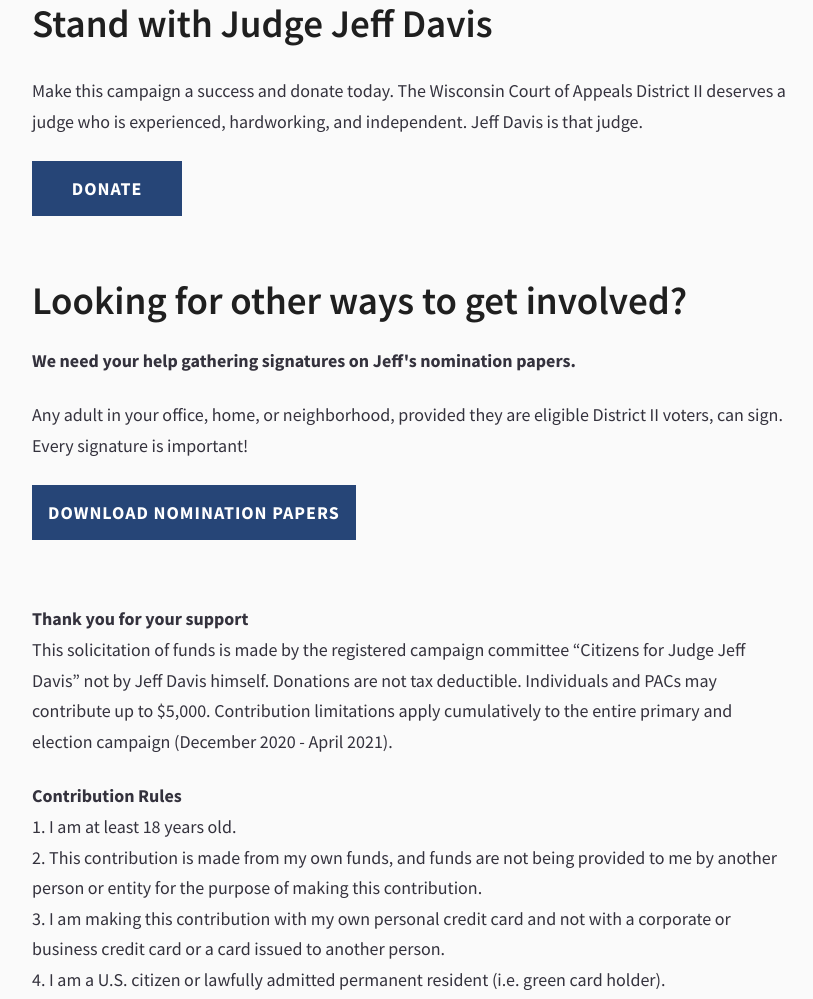
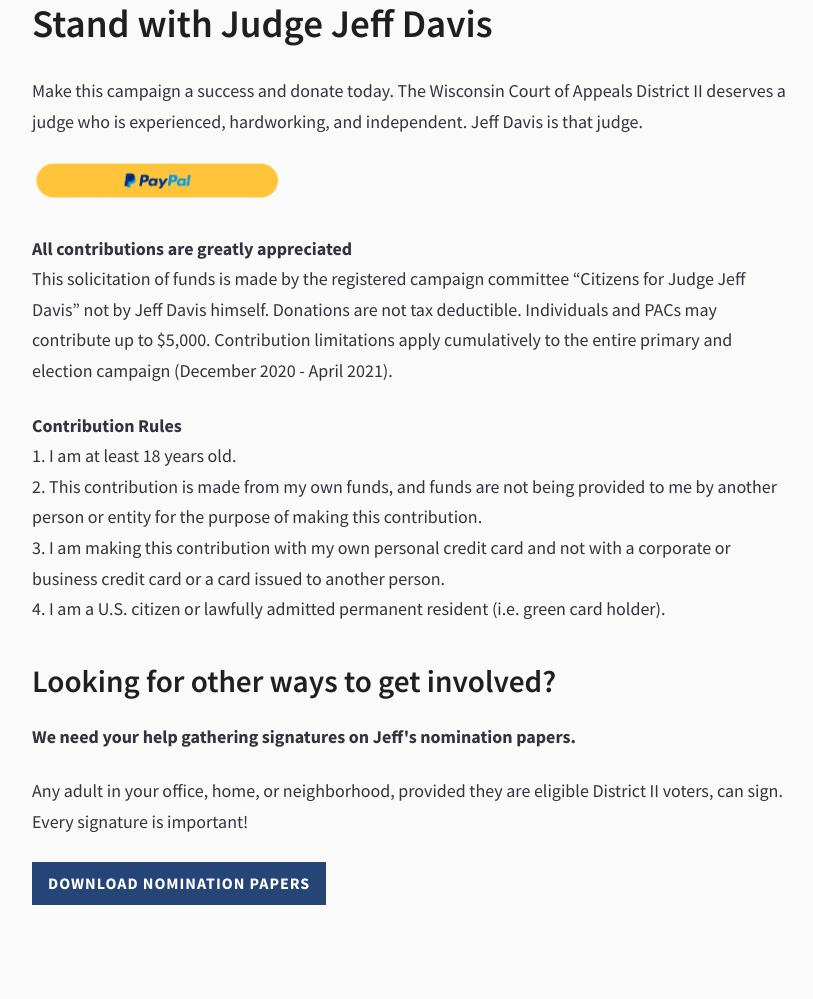
Before and after one commit to tekjoe/judicial-campaign, a Gatsby site: page /donate in a window 1280 px wide. Shown: the part 432-1431 px from the top of the page, without its empty margins (228-1041 px from the left). Built offline with nearby package versions, Linux system fonts and the light colour scheme; Gatsby itself is replaced by a stand-in of ours.

Commit message:
made edits to donate page and contact link in header elements

```diff
--- a/src/components/atoms/OutboundLinkButton/index.js
+++ b/src/components/atoms/OutboundLinkButton/index.js
@@ -11,16 +11,15 @@ const Button = styled(OutboundLink)`
   font-weight: bold;
   letter-spacing: 1px;
   min-width: 150px;
-  font-size: 1.125rem;
+  font-size: 1rem;
   transition: background 0.3s ease-in-out;
   text-transform: uppercase;
   background: #264577;
-  padding: 1rem;
+  padding: 0.5rem 1rem;
   color: white;
   text-decoration: none;
   font-weight: bold;
   transition: background 0.3s;
-  margin: 1.5rem 0;
   &:hover {
     background: #e25252;
   }
--- /dev/null
+++ b/src/components/atoms/PayPalButton/index.js
@@ -0,0 +1,17 @@
+import React from "react"
+import styled from "styled-components"
+import paypal from "../../../images/paypal.png"
+
+const PayPalButton = styled.a`
+  img {
+    max-width: 250px;
+  }
+`
+
+export default () => {
+  return (
+    <PayPalButton href="https://www.paypal.com/donate?hosted_button_id=6664543JHLNTJ">
+      <img src={paypal} alt="PayPal Donate Button" />
+    </PayPalButton>
+  )
+}
--- a/src/components/organisms/BlogLayout/index.js
+++ b/src/components/organisms/BlogLayout/index.js
@@ -23,6 +23,9 @@ Blog.Text = styled.div`
     font-size: ${({ theme }) => theme.typography.h4};
     margin-bottom: 2rem;
   }
+  h3 {
+    font-size: ${({ theme }) => theme.typography.h5};
+  }
   h3,
   h4 {
     margin-bottom: 1.5rem;
@@ -45,6 +48,9 @@ Blog.Text = styled.div`
     }
     h2 {
       font-size: ${({ theme }) => theme.typography.h3};
+    }
+    h3 {
+      font-size: ${({ theme }) => theme.typography.h4};
     }
   }
 `
--- a/src/components/organisms/Contact/index.js
+++ b/src/components/organisms/Contact/index.js
@@ -160,7 +160,7 @@ const Contact = ({ queryParams }) => {
               method="post"
               onSubmit={handleSubmit}
             >
-              <h1>Contact us</h1>
+              <h1>Contact Jeff</h1>
               <Label>
                 <p>First Name</p>
                 <Input
--- a/src/components/organisms/Endorsements/index.js
+++ b/src/components/organisms/Endorsements/index.js
@@ -227,6 +227,7 @@ const Endorsements = () => {
                 <li>Joanne M. Bischmann </li>
                 <li>John A. Busch</li>
                 <li>Tonit M. Calaway</li>
+                <li>Brian Christensen</li>
                 <li>James R. Clark</li>
                 <li>Gerald E. Connolly</li>
                 <li>Ignacio A. Cortina</li>
@@ -242,6 +243,7 @@ const Endorsements = () => {
                 <li>Carol A. Gehl</li>
                 <li>Brandon R. Gutschow</li>
                 <li>Douglas M. Hagerman</li>
+                <li>Aaron Hall</li>
                 <li>Scott W. Hansen</li>
                 <li>Bryan B. House</li>
                 <li>Jonathan R. Ingrisano</li>
--- a/src/components/organisms/Features/index.js
+++ b/src/components/organisms/Features/index.js
@@ -125,7 +125,8 @@ const Features = () => {
               <OverlayDetails>
                 Doing the job right means making sure each case receives a
                 thorough analysis and diligent review of the record and the law.
-                I continue to bring my passion for the law to work every day.
+                I will continue to bring my passion for the law to work every
+                day.
               </OverlayDetails>
             </Feature.Overlay>
           </Feature>
--- a/src/components/organisms/Header/index.js
+++ b/src/components/organisms/Header/index.js
@@ -230,7 +230,7 @@ const HeaderComponent = () => {
 
           <li>
             <Nav.Link to="/contact" activeClassName="active">
-              Get Involved
+              Contact Jeff
             </Nav.Link>
           </li>
         </ul>
@@ -282,7 +282,7 @@ const HeaderComponent = () => {
             variants={item}
             whileTap={{ scale: 0.95 }}
           >
-            <Nav.Link to="/contact">Get Involved</Nav.Link>
+            <Nav.Link to="/contact">Contact Jeff</Nav.Link>
           </motion.li>
           <motion.li
             onClick={toggleMenu}
--- a/src/pages/contact.js
+++ b/src/pages/contact.js
@@ -8,7 +8,7 @@ const ContactPage = ({ location }) => {
   return (
     <>
       <SEO
-        title="Contact Us"
+        title="Contact Jeff"
         description="Check here to get involved, get in touch, or contribute to the campaign."
       />
       <Contact queryParams={location.search} />
--- a/src/pages/donate.js
+++ b/src/pages/donate.js
@@ -6,6 +6,7 @@ import BlogLayout, { Blog } from "../components/organisms/BlogLayout"
 import SEO from "../utils/seo"
 import OutboundLinkButton from "../components/atoms/OutboundLinkButton"
 import nominationPapers from "../images/jeff-davis-nomination-papers.pdf"
+import PayPalButton from "../components/atoms/PayPalButton"
 
 const DonatePage = () => (
   <>
@@ -22,28 +23,11 @@ const DonatePage = () => (
           Appeals District II deserves a judge who is experienced, hardworking,
           and independent. Jeff Davis is that judge.
         </p>
-        <OutboundLinkButton href="https://www.paypal.com/donate/?hosted_button_id=3D578XTW6HAY2">
-          Donate
-        </OutboundLinkButton>
-      </Blog.Text>
-      <Blog.Text>
-        <h3>Looking for other ways to get involved?</h3>
         <p>
-          <strong>
-            We need your help gathering signatures on Jeff's nomination papers.
-          </strong>
+          <PayPalButton />
         </p>
         <p>
-          Any adult in your office, home, or neighborhood, provided they are
-          eligible District II voters, can sign. Every signature is important!
-        </p>
-        <OutboundLinkButton href={nominationPapers}>
-          Download Nomination Papers
-        </OutboundLinkButton>
-      </Blog.Text>
-      <Blog.Text>
-        <p>
-          <strong>Thank you for your support</strong>
+          <strong>All contributions are greatly appreciated</strong>
           <br />
           This solicitation of funds is made by the registered campaign
           committee “Citizens for Judge Jeff Davis” not by Jeff Davis himself.
@@ -72,6 +56,23 @@ const DonatePage = () => (
           </ol>
         </p>
       </Blog.Text>
+      <Blog.Text>
+        <h3>Looking for other ways to get involved?</h3>
+        <p>
+          <strong>
+            We need your help gathering signatures on Jeff's nomination papers.
+          </strong>
+        </p>
+        <p>
+          Any adult in your office, home, or neighborhood, provided they are
+          eligible District II voters, can sign. Every signature is important!
+        </p>
+        <p>
+          <OutboundLinkButton href={nominationPapers}>
+            Download Nomination Papers
+          </OutboundLinkButton>
+        </p>
+      </Blog.Text>
     </BlogLayout>
     <SignUp />
     <Footer />
```
Also changed, not shown: src/images/paypal.png (added).
